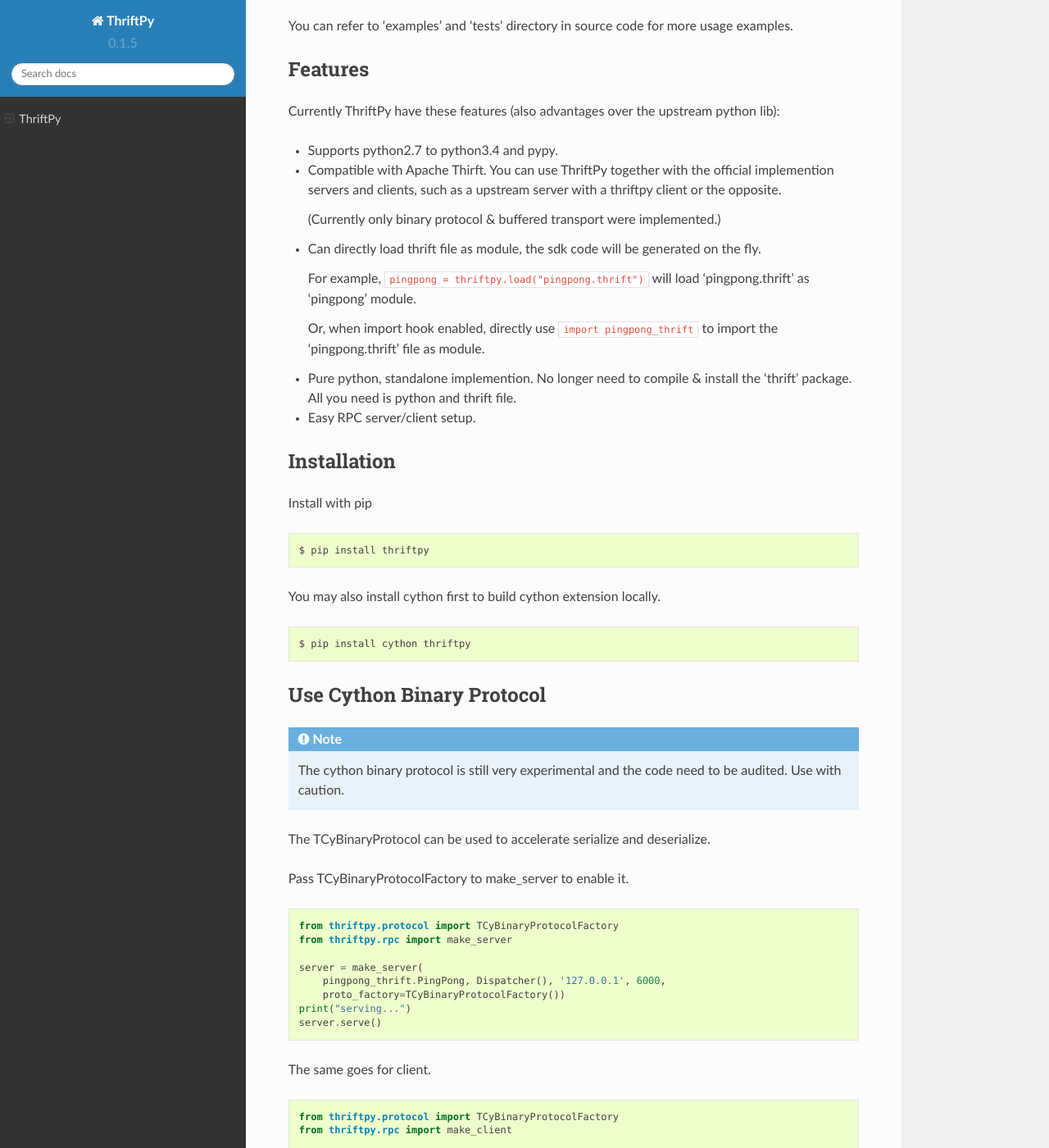
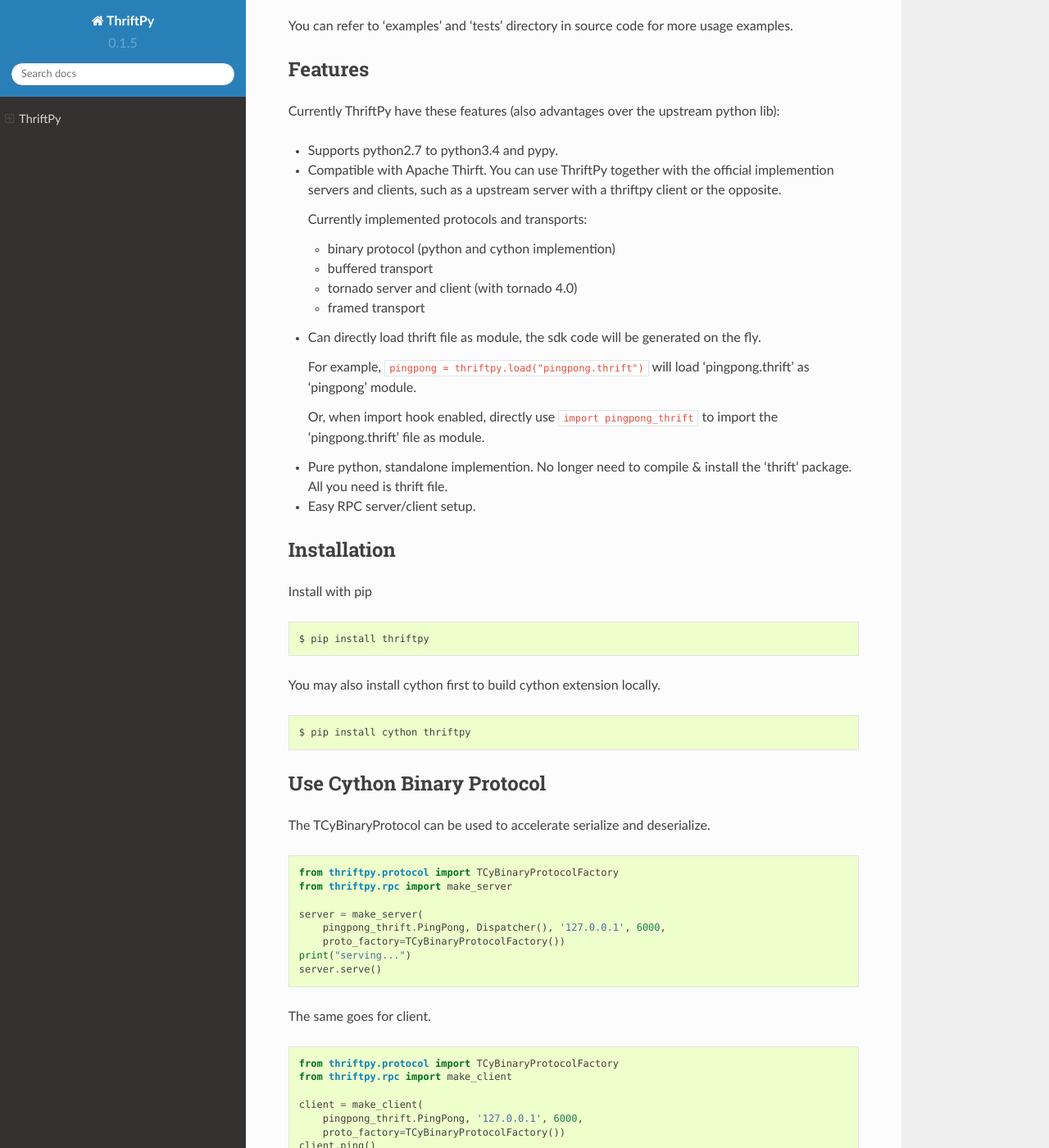
Before and after one commit to Thriftpy/thriftpy, a Sphinx documentation site: the page built from docs/index.rst, in a window 1280 px wide and 1400 px high, scrolled down 1251 px. Shown: the whole window at 82% size. Built offline with Sphinx 7.4.7 and the Read the Docs theme 2.0.0, drawn with Linux system fonts in a browser that asks for light colours.

```diff
--- a/docs/index.rst
+++ b/docs/index.rst
@@ -69,6 +69,7 @@ usage examples.
 Features
 ========
 
+
 Currently ThriftPy have these features (also advantages over the upstream
 python lib):
 
@@ -78,7 +79,15 @@ python lib):
   official implemention servers and clients, such as a upstream server with
   a thriftpy client or the opposite.
 
-  (Currently only binary protocol & buffered transport were implemented.)
+  Currently implemented protocols and transports:
+
+  * binary protocol (python and cython implemention)
+
+  * buffered transport
+
+  * tornado server and client (with tornado 4.0)
+
+  * framed transport
 
 - Can directly load thrift file as module, the sdk code will be generated on
   the fly.
@@ -115,14 +124,7 @@ You may also install cython first to build cython extension locally.
 Use Cython Binary Protocol
 ==========================
 
-.. note::
-
-    The cython binary protocol is still very experimental and the code need to
-    be audited. Use with caution.
-
 The TCyBinaryProtocol can be used to accelerate serialize and deserialize.
-
-Pass TCyBinaryProtocolFactory to make_server to enable it.
 
 .. code:: python
 
```
Also changed, not shown: other parts of docs/index.rst (+1 -1 lines), README.rst (+10 -2 lines).
